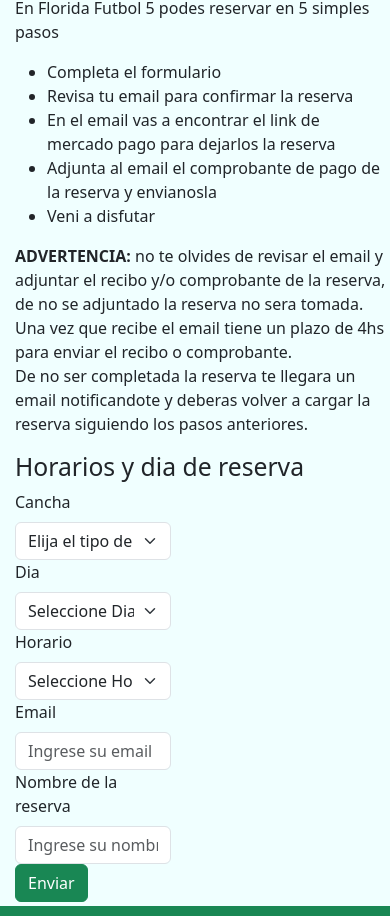
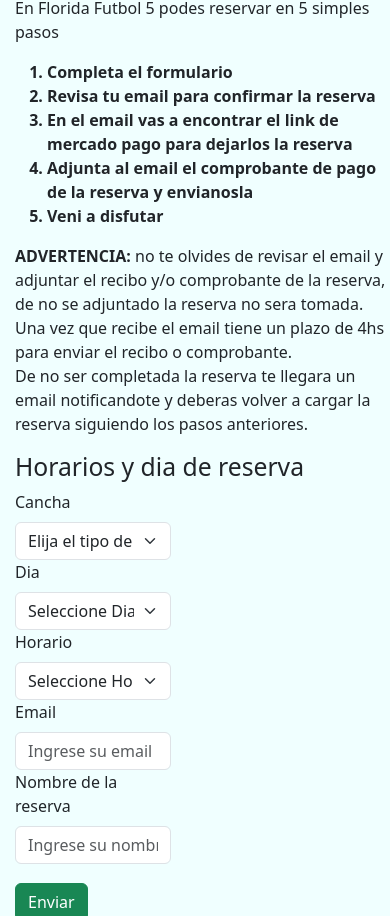
Before and after one commit to ToMartinho/2daPREENTREGAMARTINHO, a plain HTML site: page reservas.html in a window 390 px wide. Shown: the part 151-1067 px from the top of the page. Drawn offline with nearby package versions, Linux system fonts and the light colour scheme.

Commit message:
se modifica scss para solucionar problemas de responsive

```diff
--- a/reservas.html
+++ b/reservas.html
@@ -49,13 +49,13 @@
     <div class="separacion">
         <h1> Reservas </h1>
         <p>En Florida Futbol 5 podes reservar en 5 simples pasos</p>
-        <ul >
+        <ol>
             <li>Completa el formulario</li>
             <li>Revisa tu email para confirmar la reserva</li>
             <li>En el email vas a encontrar el link de mercado pago para dejarlos la reserva</li>
             <li>Adjunta al email el comprobante de pago de la reserva y envianosla</li>
             <li>Veni a disfutar</li>
-        </ul>
+        </ol>
         <p><strong>ADVERTENCIA:</strong> no te olvides de revisar el email y adjuntar el recibo y/o comprobante de la reserva,
             de no se adjuntado la reserva no sera tomada.
             <br>
@@ -70,7 +70,7 @@
     <!-- FORMULARIO DE RESERVAS -->
 
     <form>
-        <fieldset>
+        <fieldset class="mb-3">
             <h2>Horarios y dia de reserva</h2>
             <div class="mb-3, col-5">
                 <label for="disabledSelect" class="form-label">Cancha</label>
@@ -121,8 +121,8 @@
                 <label for="TextInput" class="form-label">Nombre de la reserva</label>
                 <input type="text" id="disabledTextInput" class="form-control" placeholder="Ingrese su nombre" required>
             </div>
-            <button type="submit" class="btn btn-success">Enviar</button>
         </fieldset>
+        <button type="submit" class="btn btn-success">Enviar</button>
     </form>
 
     <!-- FIN FORMULARIO DE RESERVAS -->
--- a/scss/_generales.scss
+++ b/scss/_generales.scss
@@ -7,3 +7,14 @@ body {
 	text-align: center;
 	font-weight: 600;
 }
+/* BOTONES */
+button{
+	margin-top: 3px;
+	margin-bottom: 10px;
+}
+
+/* ol RESERVAS */
+
+ol li{
+	font-weight: 550;
+}
--- a/scss/_torneos.scss
+++ b/scss/_torneos.scss
@@ -2,4 +2,6 @@
 .construccion {
 	display: flex;
 	margin: auto;
+	margin-top: 10px;
+	width: 90%;
 }
```
Also changed, not shown: css/style.css, 1 other file.
